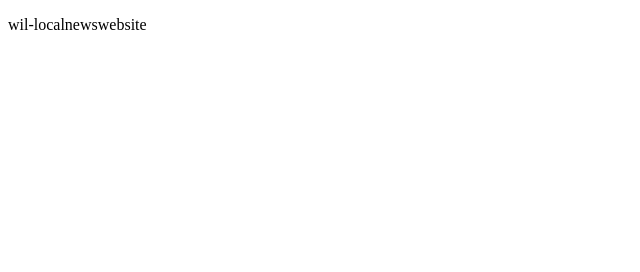
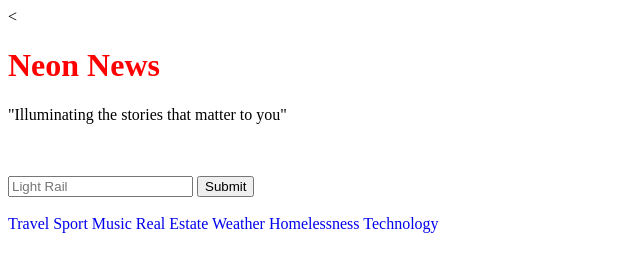
Before and after one commit to TylerDowton23/wil-localnewswebsite, a plain HTML site: page index.html in a window 1280 px wide. Shown: the whole page, without its empty margins (0-640 px from the left). Drawn offline with Linux system fonts and the light colour scheme.

Commit message:
Add heading, slogan, text field, hyperlinks

```diff
--- a/index.html
+++ b/index.html
@@ -1,11 +1,41 @@
 <!DOCTYPE html>
-<html lang="en" dir="ltr">
-  <head>
-    <meta charset="utf-8">
-    <title>wil-localnewswebsite</title>
-  </head>
-  <body>
-    <p>wil-localnewswebsite</p>
+<html lang="en">
+<head>
+  <meta charset="utf-8">
+  <<title>wil-localnewswebsite</title>
+<!-- Global site tag (gtag.js) - Google Analytics -->
+<script async src="https://www.googletagmanager.com/gtag/js?id=UA-141267822-1"></script>
+<script>
+  window.dataLayer = window.dataLayer || [];
+  function gtag(){dataLayer.push(arguments);}
+  gtag('js', new Date());
 
-  </body>
+  gtag('config', 'UA-141267822-1');
+</script>
+<style>
+a, p {text-decoration:none;}
+</style>
+<style>
+h1 {color:red;}
+</style>
+
+</head>
+<h1>Neon News</h1>
+<p>&quot;Illuminating the stories that matter to you&quot;</p>
+
+<br/>
+<br/>
+	<form action="results.php" method="get">
+	<input type="text" placeholder="Light Rail" name="topic">
+	<input type="submit">
+	</form>
+<br/>
+<a href="http://webmedia.altervista.org/travel.html">Travel</a>
+<a href="http://webmedia.altervista.org/sport.html">Sport</a>
+<a href="http://webmedia.altervista.org/music.html">Music</a>
+<a href="http://webmedia.altervista.org/realestate.html">Real Estate</a>
+<a href="http://webmedia.altervista.org/weather.html">Weather</a>
+<a href="http://webmedia.altervista.org/homelessness.html">Homelessness</a>
+<a href="http://webmedia.altervista.org/technology.html">Technology</a>
+
 </html>
```
